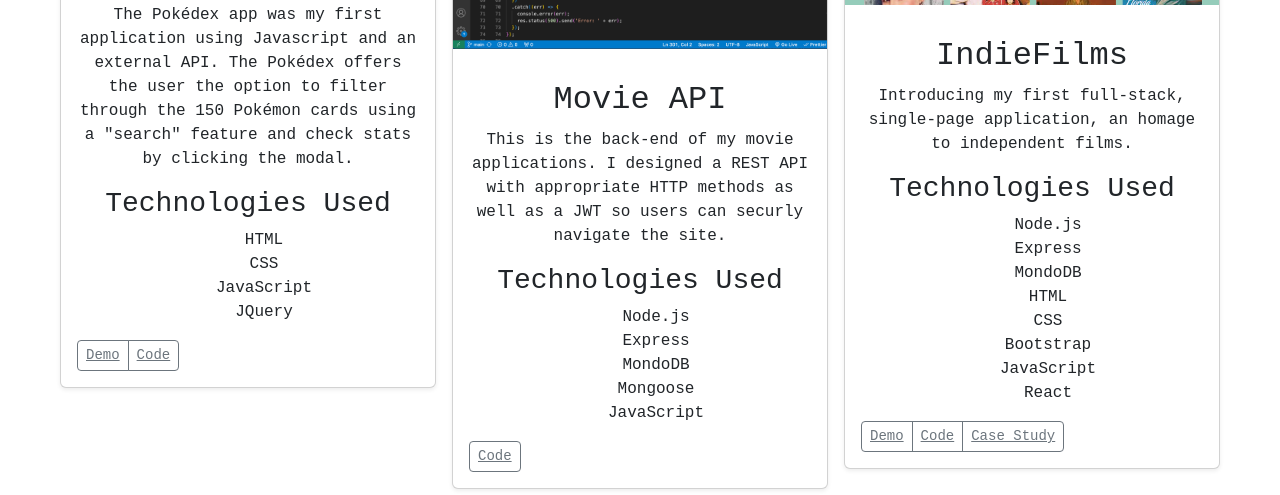
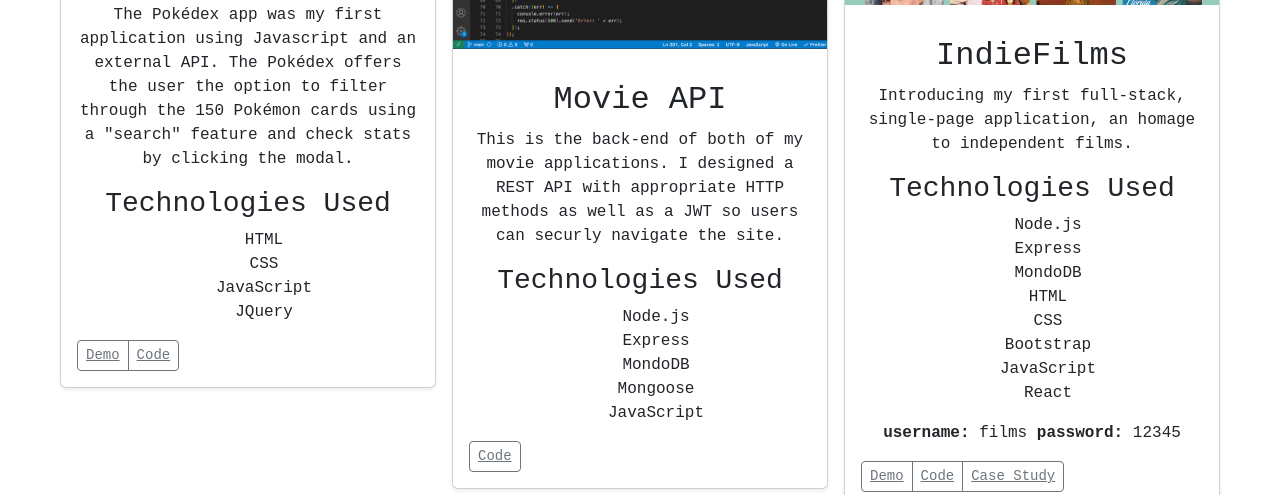
Before and after one commit to Christin-paige/portfolio-cpm, a plain HTML site: page index.html in a window 1280 px wide. Shown: the part 2276-2771 px from the top of the page. Drawn offline with nearby package versions, Linux system fonts and the light colour scheme.

Commit message:
added username and password to myfilms

```diff
--- a/index.html
+++ b/index.html
@@ -132,7 +132,7 @@
             <div class="card-body">
               <p class="card-text">
                 <h2>Movie API</h2>
-                <p>This is the back-end of my movie applications.  I designed a REST API with appropriate HTTP methods as well as a JWT so users can securly navigate the site.</p>
+                <p>This is the back-end of both of my movie applications.  I designed a REST API with appropriate HTTP methods as well as a JWT so users can securly navigate the site.</p>
                 <h3>Technologies Used</h3>
                 <ul>
                   <li>Node.js</li>
@@ -169,6 +169,7 @@
                   <li>JavaScript</li>
                   <li>React</li>
                 </ul>
+                <p><strong>username:</strong> films <strong>password:</strong> 12345</p>
                 </p>
               <div class="d-flex justify-content-between align-items-center">
                 <div class="btn-group">
```
